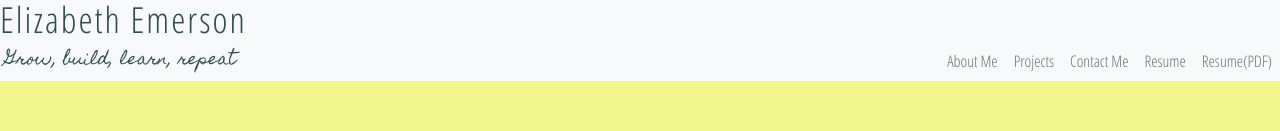
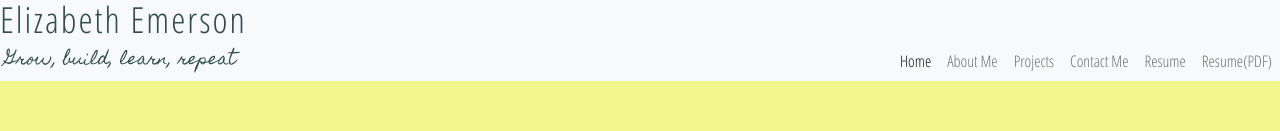
Before and after one commit to uknity/portfolio-react, a React (Create React App) app: page / in a window 1280 px wide. Shown: the part 502-633 px from the top of the page. Built offline with nearby package versions, Linux system fonts and the light colour scheme.

Commit message:
added home link to the nav bar; corrected route to home

```diff
--- a/package.json
+++ b/package.json
@@ -1,7 +1,9 @@
 {
   "name": "portfolio-react",
+
   "version": "0.1.0",
   "private": true,
+  "homepage": "https://uknity.github.io/portfolio-react/",
   "dependencies": {
     "@fortawesome/fontawesome-free": "^5.15.3",
     "@fortawesome/fontawesome-svg-core": "^1.2.35",
@@ -13,6 +15,7 @@
     "@testing-library/user-event": "^12.8.3",
     "bootstrap": "^5.0.1",
     "get-google-fonts": "^1.2.2",
+    "gh-pages": "^3.1.0",
     "react": "^17.0.2",
     "react-dom": "^17.0.2",
     "react-parallax": "^3.3.0",
@@ -21,6 +24,8 @@
     "web-vitals": "^1.1.2"
   },
   "scripts": {
+    "predeploy": "npm run build",
+    "deploy": "gh-pages -d build",
     "start": "react-scripts start",
     "build": "react-scripts build",
     "test": "react-scripts test",
--- a/src/App.js
+++ b/src/App.js
@@ -7,19 +7,16 @@ import About from "./components/About";
 import Projects from "./components/Projects";
 import Footer from "./components/Footer";
 
-
-
 function App() {
 	return (
 		<Router>
 			<div>
 				<Header />
 				<Wrapper>
-					<Route exact path="/" component={Homepage} />
+					<Route exact path={["/", "/portfolio-react"]} component={Homepage} />
 					<Route path="/about" component={About} />
 					<Route path="/projects" component={Projects} />
 					<Route path="/contact" component={Footer} />
-
 				</Wrapper>
 			</div>
 		</Router>
--- a/src/components/Header/index.js
+++ b/src/components/Header/index.js
@@ -27,6 +27,18 @@ function Header() {
 				</div>
 				<div className="collapse navbar-collapse flex-shrink-1  ml-auto" id="navbarSupportedContent">
 					<ul className="navbar-nav  mb-2 mb-lg-0" id="linkRow">
+					<li className="nav-item">
+							<Link
+								to="/"
+								className={
+									window.location.pathname === "/"
+										? "nav-link active"
+										: "nav-link"
+								}
+							>
+								Home{" "}
+							</Link>
+						</li>
 						<li className="nav-item">
 							<Link
 								to="/about"
```
Also changed, not shown: src/pages/Homepage.js (+4 -4 lines), 2 other files (tests, documents, lock files or other folders).
